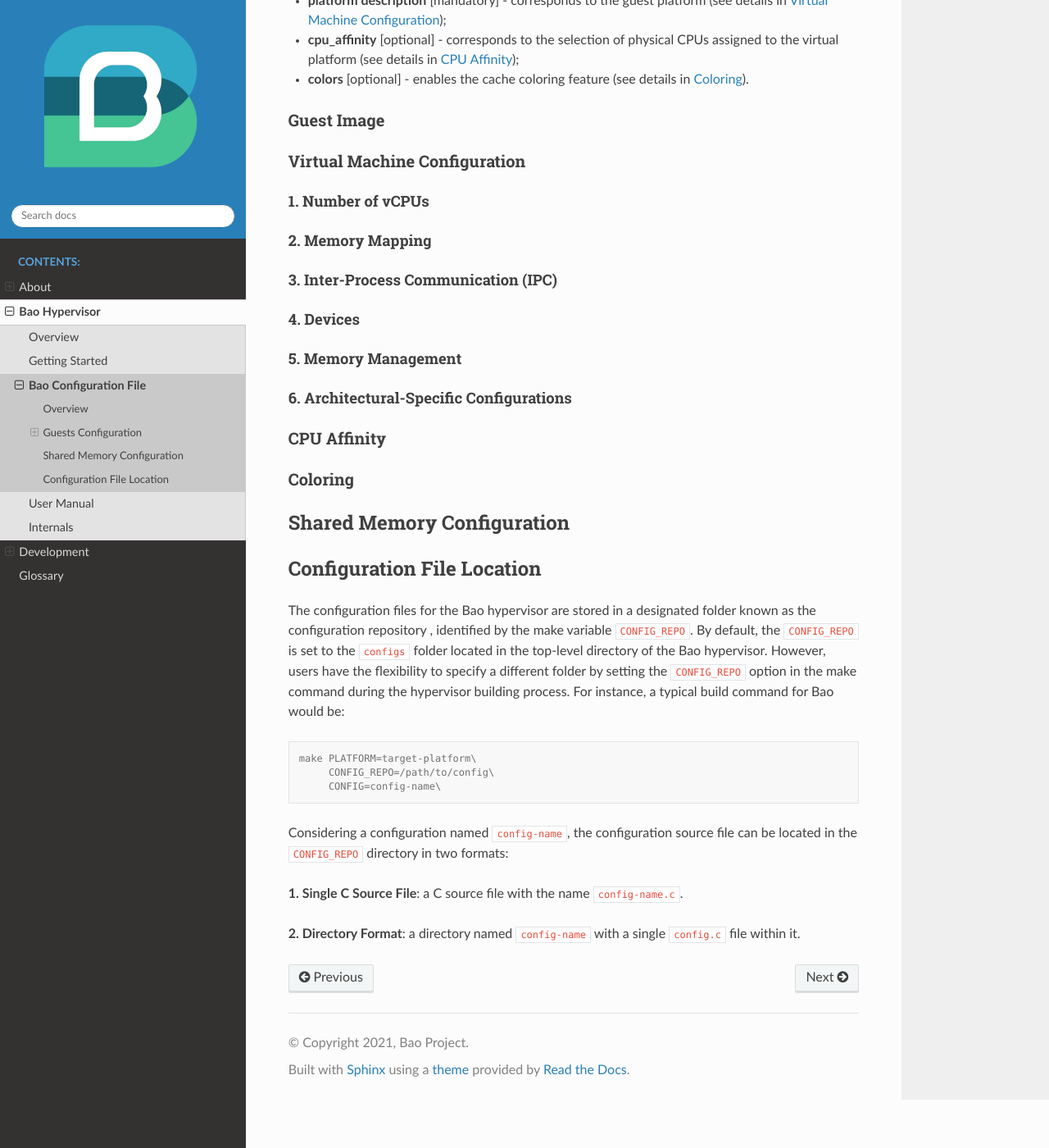
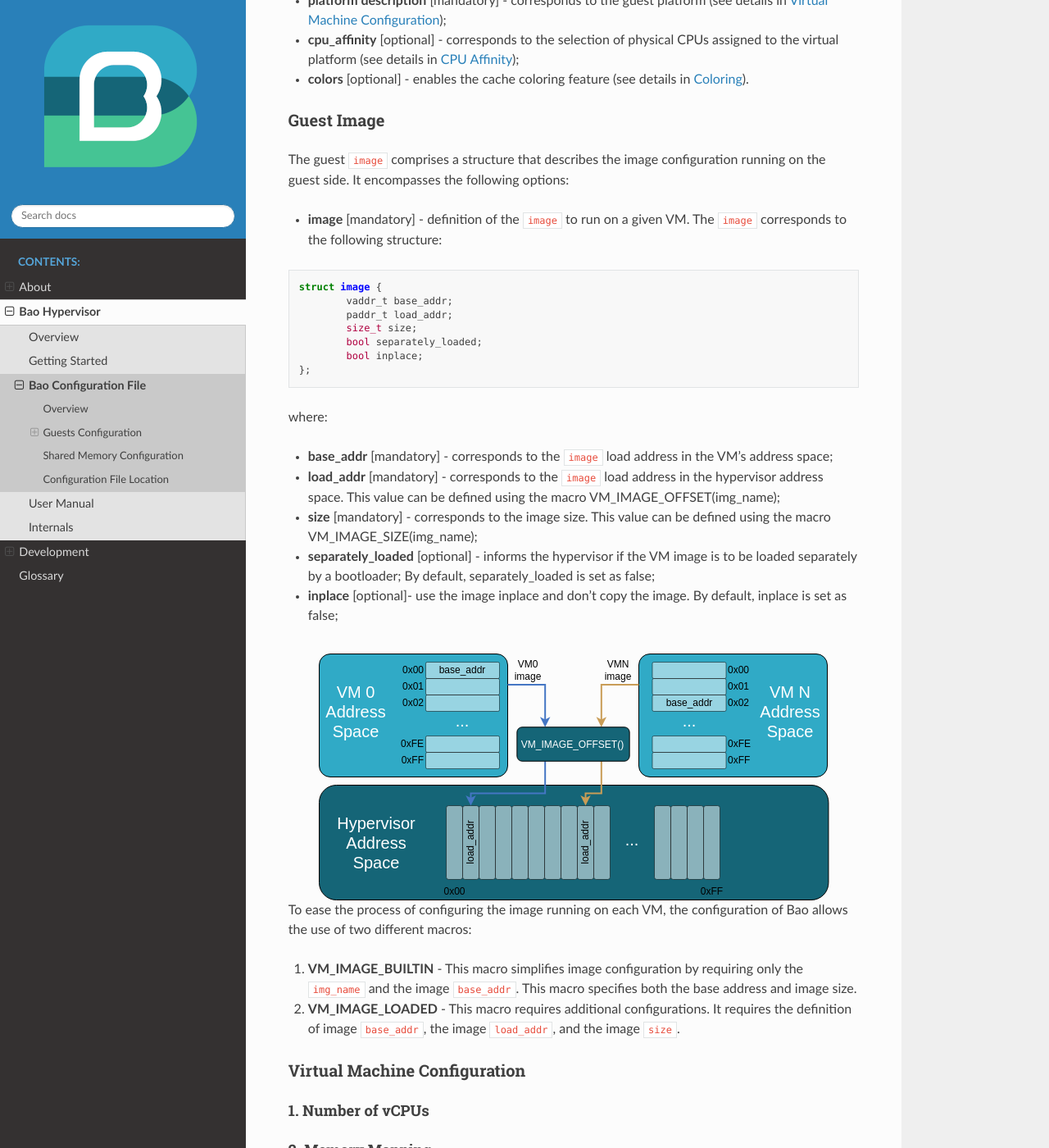
Before and after one commit to bao-project/bao-docs, a Sphinx documentation site: the page built from source/bao_hyp/config.rst, in a window 1280 px wide and 1400 px high, scrolled down 2239 px. Shown: the whole window at 82% size. Built offline with Sphinx 7.4.7 and the Read the Docs theme 2.0.0, drawn with Linux system fonts in a browser that asks for light colours.

Commit message:
feat(doc): add guest image configuration
Signed-off-by: Diogo21Costa <diogoandreveigacosta@gmail.com>

```diff
--- a/source/bao_hyp/config.rst
+++ b/source/bao_hyp/config.rst
@@ -108,6 +108,52 @@ For each VM, the following parameters must be specified:
 
 Guest Image
 ***********
+.. _Guest Image:
+
+The guest ``image`` comprises a structure that describes the image \
+configuration running on the guest side. It encompasses the following options:
+
+- **image** [mandatory] - definition of the ``image`` to run on a given VM.
+  The ``image`` corresponds to the following structure:
+
+.. code-block:: c
+
+    struct image {
+            vaddr_t base_addr;
+            paddr_t load_addr;
+            size_t size;
+            bool separately_loaded;
+            bool inplace;
+    };
+
+where:
+
+- **base_addr** [mandatory] - corresponds to the ``image`` load address in \
+  the VM's address space;
+- **load_addr** [mandatory] - corresponds to the ``image`` load address in \
+  the hypervisor address space. This value can be defined using the macro \
+  VM_IMAGE_OFFSET(img_name);
+- **size** [mandatory] - corresponds to the image size. This value can be \
+  defined using the macro VM_IMAGE_SIZE(img_name);
+- **separately_loaded** [optional] - informs the hypervisor if the VM image is
+  to be loaded separately by a bootloader; By default, separately_loaded is \
+  set as false;
+- **inplace** [optional]- use the image inplace and don’t copy the image. By \
+  default, inplace is set as false;
+
+.. figure:: img/vm-image.svg
+    :align: center
+    :name: vm-image-fig
+
+To ease the process of configuring the image running on each VM, the configuration of Bao allows the
+use of two different macros:
+
+1. **VM_IMAGE_BUILTIN** - This macro simplifies image configuration by requiring only the
+   ``img_name`` and the image ``base_addr``. This macro specifies both the base address and image
+   size.
+
+2. **VM_IMAGE_LOADED** - This macro requires additional configurations. It requires the definition
+   of image ``base_addr``, the image ``load_addr``, and the image ``size``.
 
 Virtual Machine Configuration
 *****************************
--- a/source/spelling_wordlist.txt
+++ b/source/spelling_wordlist.txt
@@ -71,3 +71,5 @@ config
 vCPU
 vCPUs
 yaml
+bootloader
+inplace
```
Also changed, not shown: source/bao_hyp/img/vm-image.svg (added).
